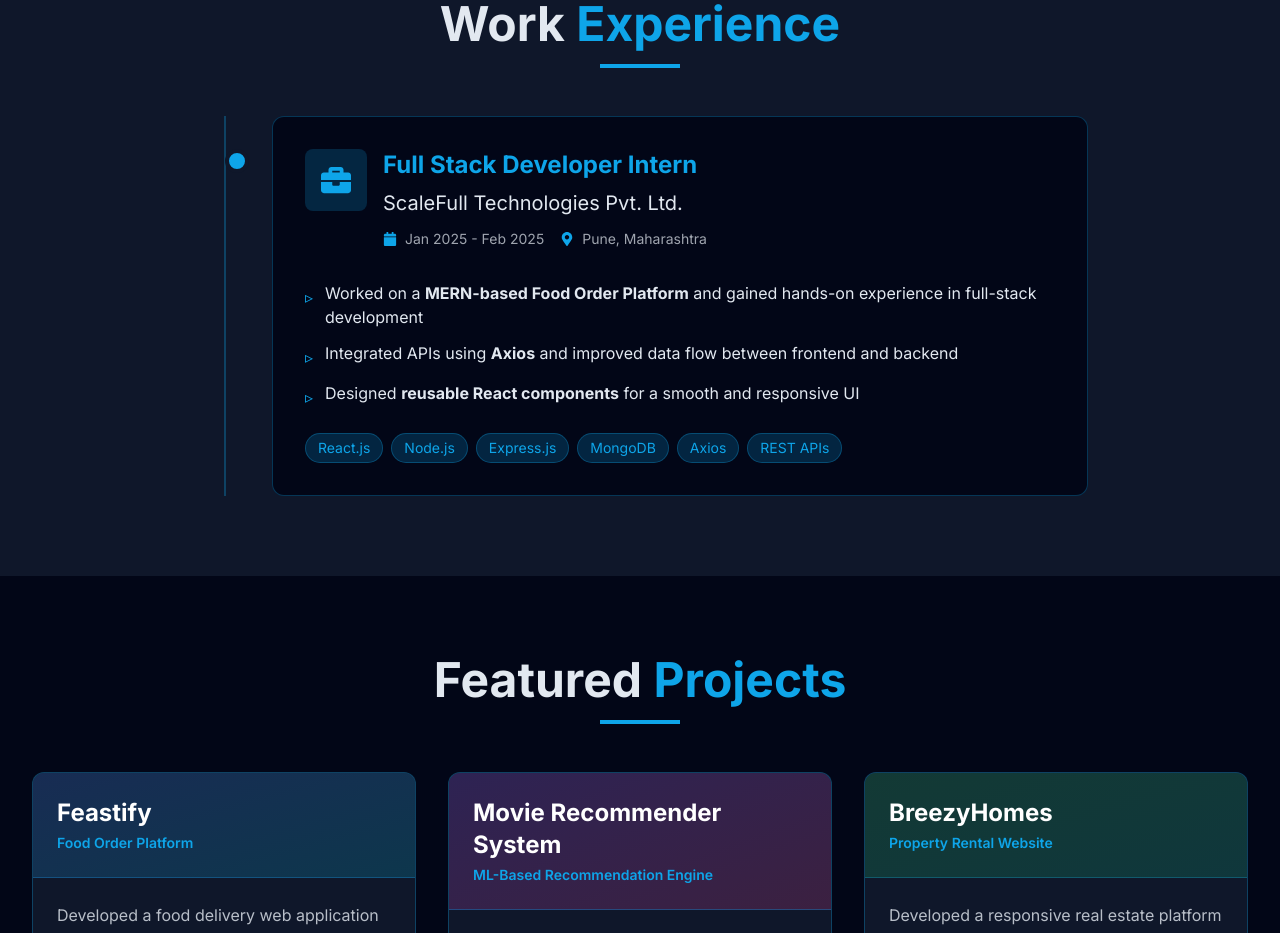
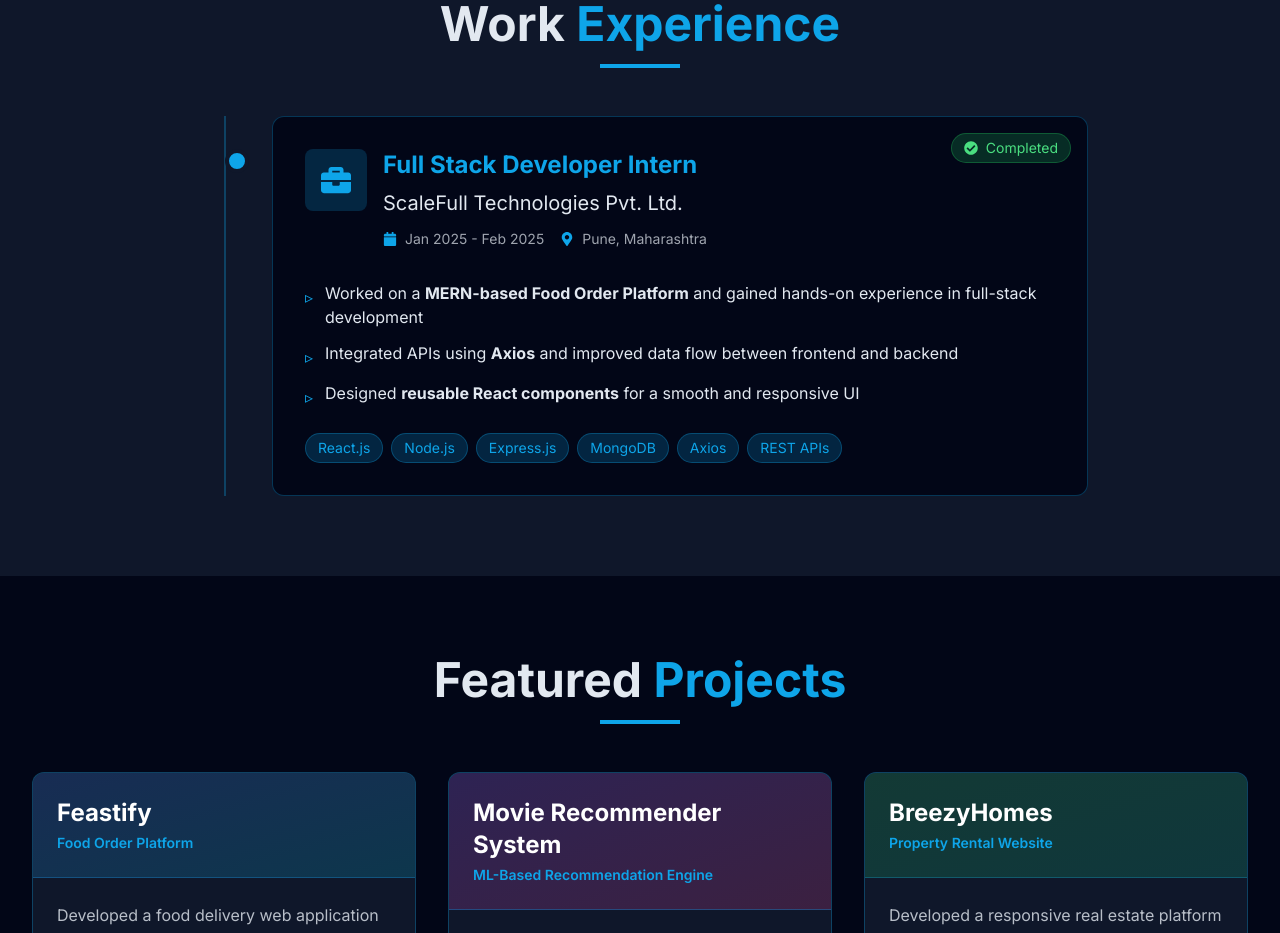
Before and after one commit to snehalsable10/portfolio-website, a React (Vite) app: page / in a window 1280 px wide. Shown: the part 2760-3693 px from the top of the page. Built offline with nearby package versions, Linux system fonts and the light colour scheme; the HTML template or start-up script is replaced by a standard one.

Commit message:
Update Experience: Mark internship as completed

```diff
--- a/src/components/Experience.jsx
+++ b/src/components/Experience.jsx
@@ -1,6 +1,6 @@
 import React from 'react';
 import { motion } from 'framer-motion';
-import { FaBriefcase, FaCalendar, FaMapMarkerAlt } from 'react-icons/fa';
+import { FaBriefcase, FaCalendar, FaMapMarkerAlt, FaCheckCircle } from 'react-icons/fa';
 
 const Experience = () => {
   return (
@@ -33,6 +33,14 @@ const Experience = () => {
             <div className="relative bg-darker p-8 rounded-xl border border-primary/30 hover:border-primary transition-all duration-300 md:ml-20">
               {/* Timeline Dot */}
               <div className="absolute -left-12 top-8 w-6 h-6 bg-primary rounded-full border-4 border-dark hidden md:block"></div>
+
+              {/* Completed Badge */}
+              <div className="absolute top-4 right-4">
+                <div className="flex items-center gap-2 bg-green-500/20 text-green-400 px-3 py-1 rounded-full text-sm border border-green-500/30">
+                  <FaCheckCircle />
+                  <span>Completed</span>
+                </div>
+              </div>
 
               <div className="flex items-start gap-4 mb-4">
                 <div className="bg-primary/20 p-4 rounded-lg">
```
